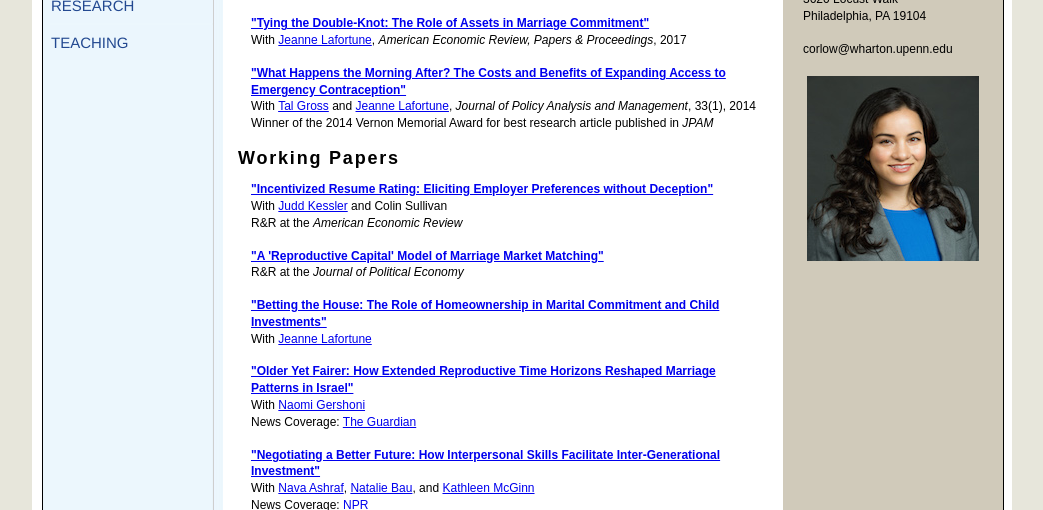
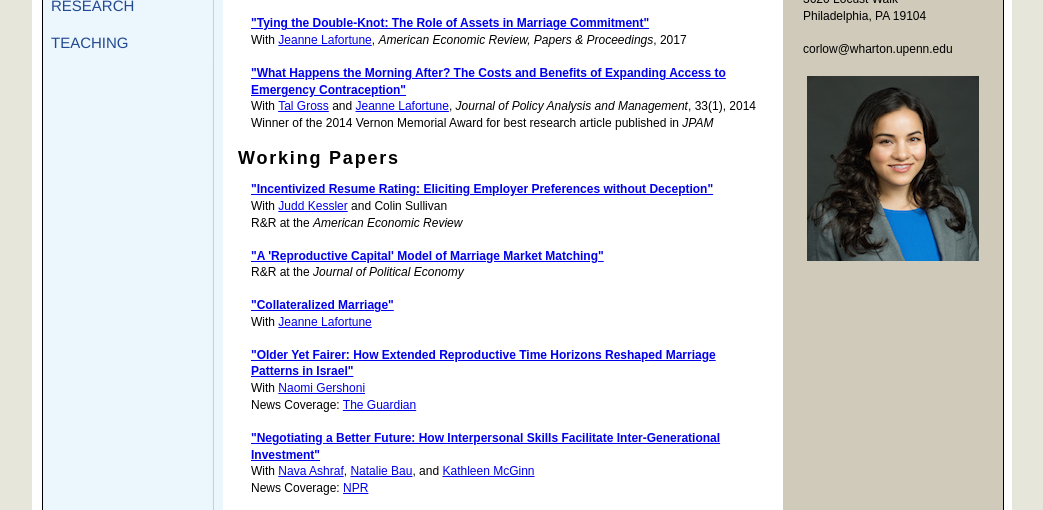
Before and after one commit to corinnelow/corinnelow.github.io, a plain HTML site: page research.html in a window 1280 px wide. Shown: the part 264-774 px from the top of the page, without its empty margins (118-1161 px from the left). Drawn offline with Linux system fonts and the light colour scheme.

Commit message:
edit lalow

```diff
--- a/research.html
+++ b/research.html
@@ -129,8 +129,7 @@ R&R at the <i>American Economic Review</i>
 </p>
 
 
-<p><strong><a href=LafortuneLow.pdf>"Betting the House: The Role of Homeownership in Marital
-Commitment and Child Investments"</a> </strong><br>
+<p><strong><a href=LafortuneLow.pdf>"Collateralized Marriage"</a> </strong><br>
 With <a href="http://sites.google.com/site/jeannelafortune/">Jeanne Lafortune</a><br>
 
 			<p><strong><a href="GershoniLowAFMonly.pdf">"Older Yet Fairer: How Extended Reproductive Time Horizons Reshaped Marriage Patterns in Israel"</a></strong><br>
```
Also changed, not shown: 1 other file.
